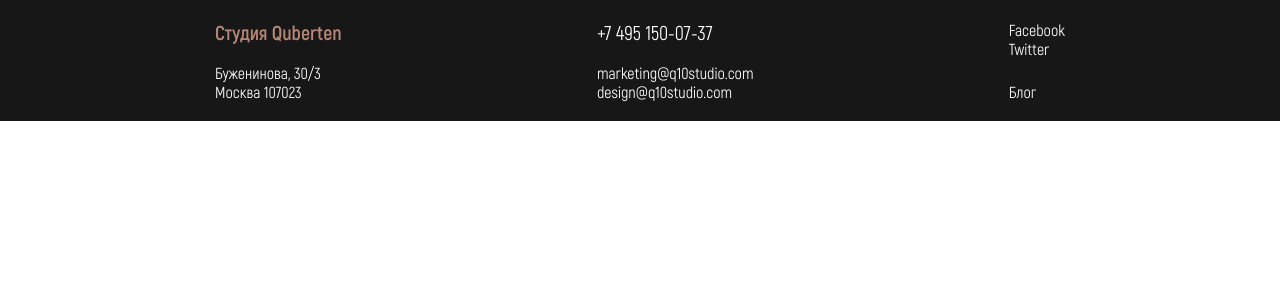
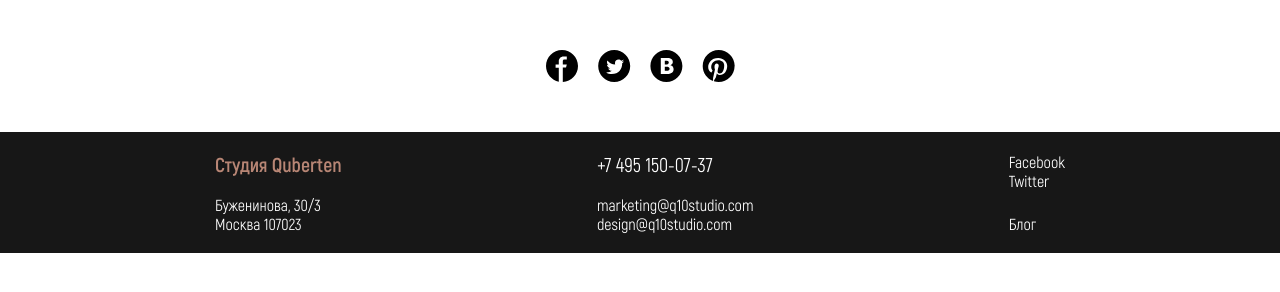
Before and after one commit to korosteleva/quberten, a website: page index.html in a window 1280 px wide. Drawn offline with Linux system fonts and the light colour scheme.

Commit message:
add socials block

```diff
--- a/css/footer.styl
+++ b/css/footer.styl
@@ -6,7 +6,6 @@
 
 .footer
     &-wrapper
-        width 100%
         display flex
         justify-content space-between
 
--- a/css/index.styl
+++ b/css/index.styl
@@ -1,4 +1,5 @@
 @import "variables"
 @import "common"
 
+@import "socials"
 @import "footer"
--- /dev/null
+++ b/css/socials.styl
@@ -0,0 +1,19 @@
+.socials
+    display flex
+    justify-content center
+    padding 50px 20px
+
+    &-link
+        margin 0 9px
+
+        &-item
+            width 34px
+            height 32px
+
+            use
+                transition fill .3s
+
+        &:hover
+            .socials-link-item
+                use
+                    fill qubertenGold
--- a/index.html
+++ b/index.html
@@ -18,7 +18,32 @@
 
 <header></header>
 
-<div class="main"></div>
+<div class="main">
+
+
+    <div class="socials container">
+        <a class="socials-link" href="">
+            <svg class="socials-link-item">
+                <use xmlns:xlink="http://www.w3.org/1999/xlink" xlink:href="static/images/socials.svg#fb"></use>
+            </svg>
+        </a>
+        <a class="socials-link" href="">
+            <svg class="socials-link-item">
+                <use xmlns:xlink="http://www.w3.org/1999/xlink" xlink:href="static/images/socials.svg#tw"></use>
+            </svg>
+        </a>
+        <a class="socials-link" href="">
+            <svg class="socials-link-item">
+                <use xmlns:xlink="http://www.w3.org/1999/xlink" xlink:href="static/images/socials.svg#vk"></use>
+            </svg>
+        </a>
+        <a class="socials-link" href="">
+            <svg class="socials-link-item">
+                <use xmlns:xlink="http://www.w3.org/1999/xlink" xlink:href="static/images/socials.svg#pin"></use>
+            </svg>
+        </a>
+    </div>
+</div>
 
 <footer>
     <div class="container">
```
Also changed, not shown: static/css/index.css.
